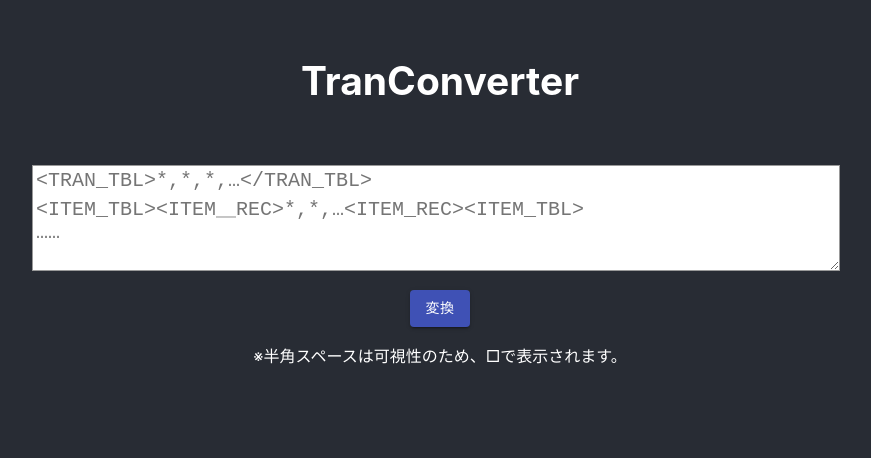
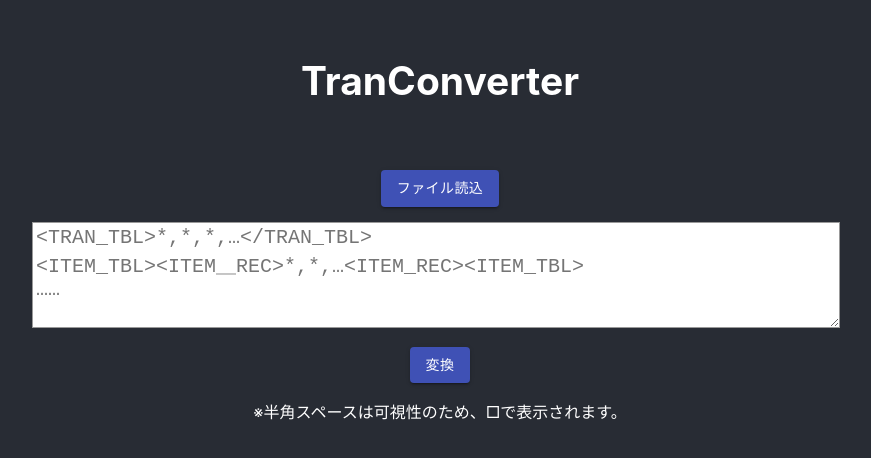
Before and after one commit to nobu17/tran_convert_ui, a React (Create React App) app: page / in a window 1280 px wide. Shown: the top 458 px of the page, without its empty margins (200-1071 px from the left). Built offline with nearby package versions, Linux system fonts and the light colour scheme.

Commit message:
add fileread feature

```diff
--- a/src/tranInput.js
+++ b/src/tranInput.js
@@ -7,6 +7,8 @@ import Grid from "@material-ui/core/Grid";
 import TextareaAutosize from "@material-ui/core/TextareaAutosize";
 
 import Tranparser from "./util/tranparser";
+
+import FileReadButton from "./uiparts/fileReadButton";
 import CommonDialog from "./uiparts/commonDialog";
 import "./tranInput.css";
 
@@ -31,6 +33,8 @@ class TranInput extends React.Component {
     this.openDialog = this.openDialog.bind(this);
     this.dialogColosed = this.dialogColosed.bind(this);
     this.checkTrimChanged = this.checkTrimChanged.bind(this);
+    this.fileRead = this.fileRead.bind(this);
+    this.fileReadFailed = this.fileReadFailed.bind(this);
   }
   checkTrimChanged(e) {
     if (e) {
@@ -39,6 +43,15 @@ class TranInput extends React.Component {
   }
   onRawTranChange(e) {
     this.setState({ rawTran: e.target.value });
+  }
+  fileRead(str) {
+    this.setState({ rawTran: str });
+  }
+  fileReadFailed(err) {
+    this.openDialog(
+      "Error",
+      "ファイルの読み込みに失敗しました。" + err.message
+    );
   }
   openDialog(dialogTitle, dialogMessage) {
     this.setState({
@@ -72,6 +85,13 @@ class TranInput extends React.Component {
     return (
       <div>
         <Grid container>
+          <Grid item xs={12} style={{ margin: 10 }}>
+            <FileReadButton
+              buttonText={"ファイル読込"}
+              fileRead={this.fileRead}
+              fileReadFailed={this.fileReadFailed}
+            />
+          </Grid>
           <Grid item xs={12}>
             <div className="textareacontainer">
               <TextareaAutosize
--- /dev/null
+++ b/src/uiparts/fileReadButton.js
@@ -0,0 +1,58 @@
+import React from "react";
+import PropTypes from "prop-types";
+import Button from "@material-ui/core/Button";
+
+const MaxSize = 2000000;
+
+export default class FileReadButton extends React.Component {
+  static propTypes = {
+    buttonText: PropTypes.string,
+    fileRead: PropTypes.func,
+    fileReadFailed: PropTypes.func
+  };
+  constructor(props) {
+    super(props);
+    this.inputRef = React.createRef();
+    this.clicked = this.clicked.bind(this);
+    this.onChange = this.onChange.bind(this);
+  }
+  clicked(e) {
+    this.inputRef.current.click();
+  }
+  onChange(e) {
+    const input = e.target;
+    if (input.files[0]) {
+      // サイズチェック
+      if (input.files[0].size > MaxSize) {
+        this.props.fileReadFailed(new Error("ファイルサイズが大きすぎます。"));
+        return;
+      }
+      const reader = new FileReader();
+      const props = this.props;
+      reader.onload = function() {
+        const text = reader.result;
+        props.fileRead(text);
+      };
+      reader.onerror = function(err) {
+        props.fileReadFailed(err);
+      };
+      reader.readAsText(input.files[0]);
+    }
+  }
+  render() {
+    return (
+      <div>
+        <input
+          style={{ display: "none" }}
+          ref={this.inputRef}
+          type="file"
+          accept="txt"
+          onChange={this.onChange}
+        />
+        <Button variant="contained" color="primary" onClick={this.clicked}>
+          {this.props.buttonText}
+        </Button>
+      </div>
+    );
+  }
+}
```
